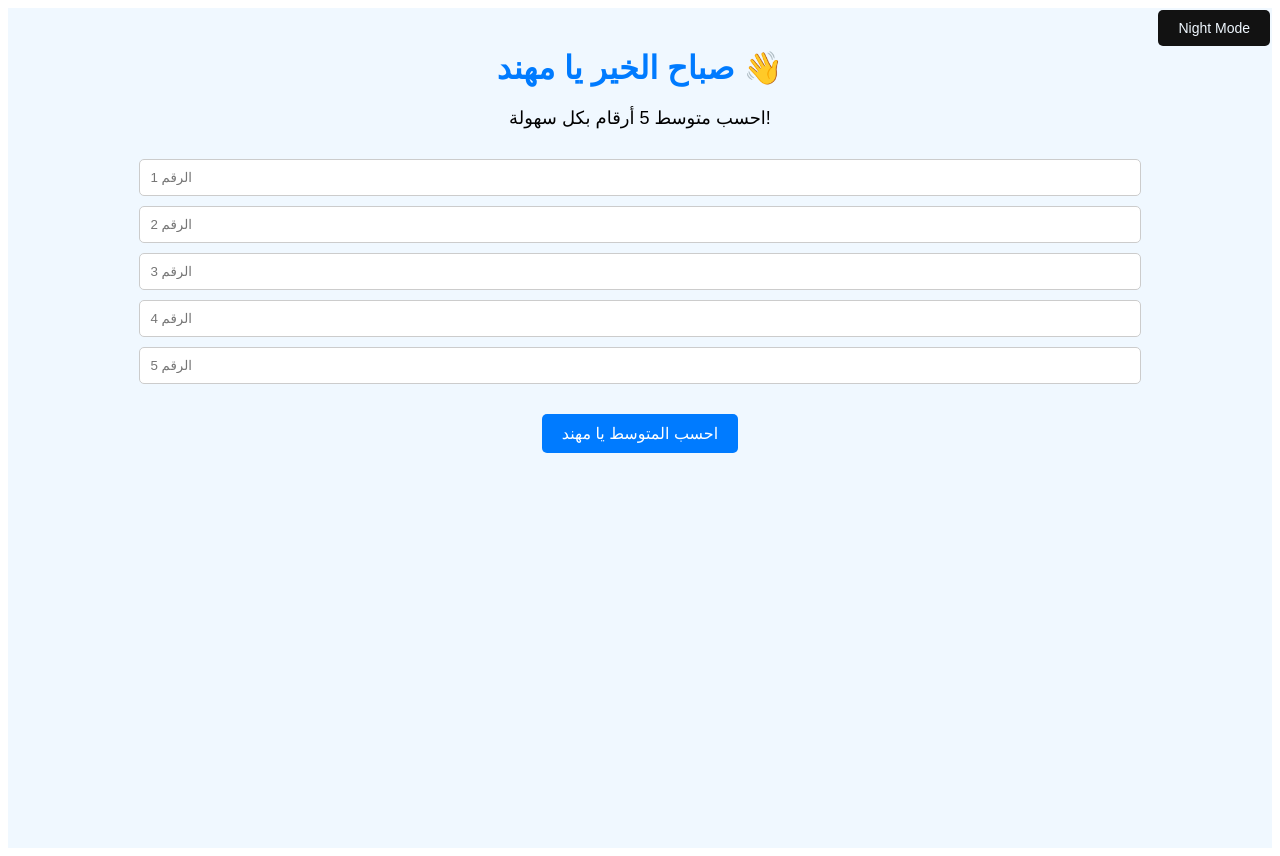
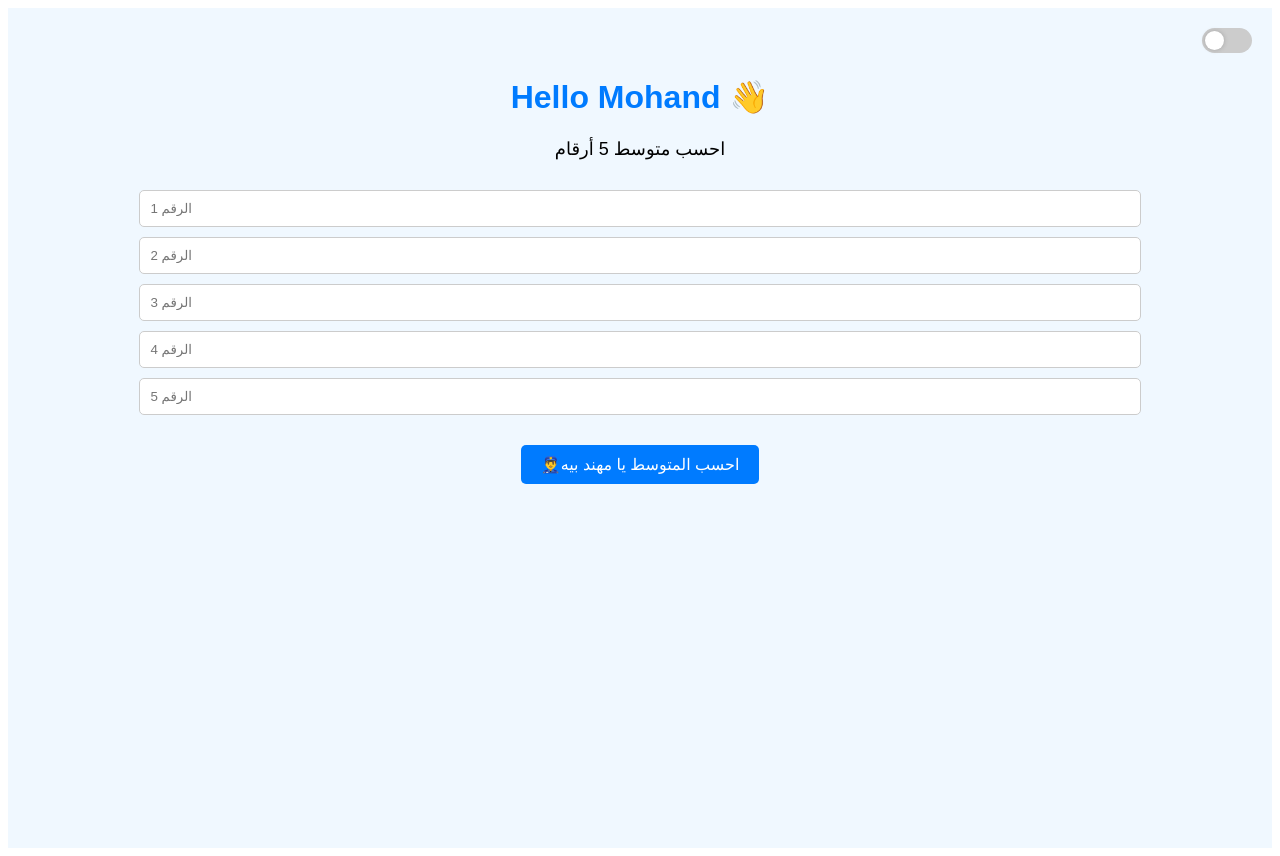
Before and after one commit to mohamedfathy32/mohand, a React (Vite) app: page / in a window 1280 px wide. Built offline with nearby package versions, Linux system fonts and the light colour scheme.

Commit message:
mohand basha

```diff
--- a/src/AverageCalculator.jsx
+++ b/src/AverageCalculator.jsx
@@ -16,7 +16,7 @@ function AverageCalculator() {
     const validNumbers = numbers.map((num) => parseFloat(num)).filter((num) => !isNaN(num));
 
     if (validNumbers.length !== 5) {
-      setError("يا مهند، لازم تدخل 5 أرقام صحيحة!");
+      setError("انا اسف يحبيب اخوك بس لازم تدخل الخمس ارقام");
       setAverage(null);
       return;
     }
@@ -27,7 +27,7 @@ function AverageCalculator() {
   };
 
   const toggleNightMode = () => {
-    setIsNightMode(!isNightMode);
+    setIsNightMode((prevMode) => !prevMode);
   };
 
   return (
@@ -35,36 +35,60 @@ function AverageCalculator() {
       style={{
         fontFamily: "Arial, sans-serif",
         backgroundColor: isNightMode ? "#121212" : "#f0f8ff",
-        color: isNightMode ? "#ffffff" : "#000000",
+        color: isNightMode ? "#FFF" : "#000",
         minHeight: "100vh",
         padding: "20px",
         textAlign: "center",
-        transition: "all 0.3s ease-in-out",
+        transition: "background-color 0.3s ease, color 0.3s ease",
       }}
     >
-      <button
-        onClick={toggleNightMode}
-        style={{
-          position: "absolute",
-          top: "10px",
-          right: "10px",
-          padding: "10px 20px",
-          backgroundColor: isNightMode ? "#f0f8ff" : "#121212",
-          color: isNightMode ? "#121212" : "#f0f8ff",
-          border: "none",
-          borderRadius: "5px",
-          cursor: "pointer",
-          fontSize: "14px",
-          transition: "all 0.3s ease-in-out",
-        }}
-      >
-        {isNightMode ? "Light Mode" : "Night Mode"}
-      </button>
-      <h1 style={{ color: isNightMode ? "#80D8FF" : "#007BFF", marginBottom: "20px" }}>
-        {isNightMode ? "مساء الخير يا مهند 🌙" : "صباح الخير يا مهند 👋"}
-      </h1>
+      <div style={{ textAlign: "right", marginBottom: "20px" }}>
+        <label
+          style={{
+            display: "inline-block",
+            position: "relative",
+            width: "50px",
+            height: "25px",
+          }}
+        >
+          <input
+            type="checkbox"
+            checked={isNightMode}
+            onChange={toggleNightMode}
+            style={{ display: "none" }}
+          />
+          <span
+            style={{
+              position: "absolute",
+              top: 0,
+              left: 0,
+              right: 0,
+              bottom: 0,
+              backgroundColor: isNightMode ? "#4CAF50" : "#ccc",
+              borderRadius: "25px",
+              cursor: "pointer",
+              transition: "background-color 0.3s ease",
+            }}
+          ></span>
+          <span
+            style={{
+              position: "absolute",
+              top: "3px",
+              left: isNightMode ? "28px" : "3px",
+              width: "19px",
+              height: "19px",
+              backgroundColor: "#FFF",
+              borderRadius: "50%",
+              transition: "left 0.3s ease",
+              boxShadow: "0 0 5px rgba(0,0,0,0.2)",
+            }}
+          ></span>
+        </label>
+      </div>
+
+      <h1 style={{ color: isNightMode ? "#4CAF50" : "#007BFF" }}>Hello Mohand 👋</h1>
       <p style={{ fontSize: "18px", marginBottom: "30px" }}>
-        احسب متوسط 5 أرقام بكل سهولة!
+        احسب متوسط 5 أرقام
       </p>
       {numbers.map((num, index) => (
         <input
@@ -79,10 +103,10 @@ function AverageCalculator() {
             padding: "10px",
             width: "80%",
             borderRadius: "5px",
-            border: isNightMode ? "1px solid #444" : "1px solid #ccc",
-            backgroundColor: isNightMode ? "#333" : "#fff",
-            color: isNightMode ? "#fff" : "#000",
-            transition: "all 0.3s ease-in-out",
+            border: "1px solid #ccc",
+            backgroundColor: isNightMode ? "#333" : "#FFF",
+            color: isNightMode ? "#FFF" : "#000",
+            transition: "background-color 0.3s ease, color 0.3s ease",
           }}
         />
       ))}
@@ -91,16 +115,16 @@ function AverageCalculator() {
         style={{
           marginTop: "20px",
           padding: "10px 20px",
-          backgroundColor: isNightMode ? "#003750" : "#007BFF",
+          backgroundColor: isNightMode ? "#4CAF50" : "#007BFF",
           color: "#FFF",
           border: "none",
           borderRadius: "5px",
           cursor: "pointer",
           fontSize: "16px",
-          transition: "all 0.3s ease-in-out",
+          transition: "background-color 0.3s ease",
         }}
       >
-        احسب المتوسط يا مهند
+        👮‍♂️احسب المتوسط يا مهند بيه
       </button>
       {error && (
         <p style={{ color: "red", marginTop: "20px", fontWeight: "bold" }}>{error}</p>
@@ -110,11 +134,11 @@ function AverageCalculator() {
           style={{
             marginTop: "20px",
             fontSize: "20px",
-            color: isNightMode ? "#A5D6A7" : "#28a745",
+            color: isNightMode ? "#FFEB3B" : "#28a745",
             fontWeight: "bold",
           }}
         >
-          المتوسط هو: {average} يا مهند
+          🫡المتوسط هو: {average} يا باشا
         </p>
       )}
     </div>
```
